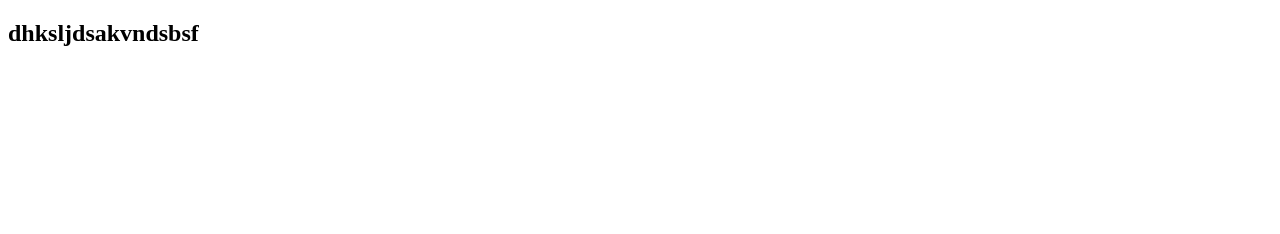
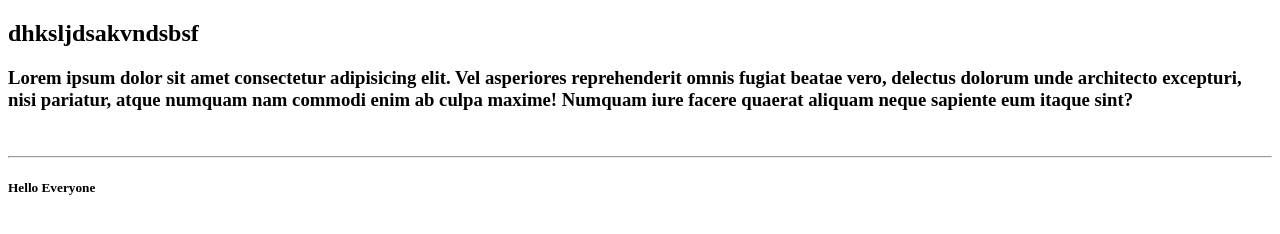
Before and after one commit to tripathirahul274/demo, a plain HTML site: page React-crm/index.html in a window 1280 px wide. Drawn offline with Linux system fonts and the light colour scheme.

Commit message:
Mychanges

```diff
--- a/React-crm/index.html
+++ b/React-crm/index.html
@@ -8,5 +8,9 @@
 </head>
 <body>
     <h2>dhksljdsakvndsbsf </h2>
+    <h3>Lorem ipsum dolor sit amet consectetur adipisicing elit. Vel asperiores reprehenderit omnis fugiat beatae vero, delectus dolorum unde architecto excepturi, nisi pariatur, atque numquam nam commodi enim ab culpa maxime! Numquam iure facere quaerat aliquam neque sapiente eum itaque sint?</h3>
+    <br>
+    <hr>
+    <h5>Hello Everyone</h5>
 </body>
 </html>
```
